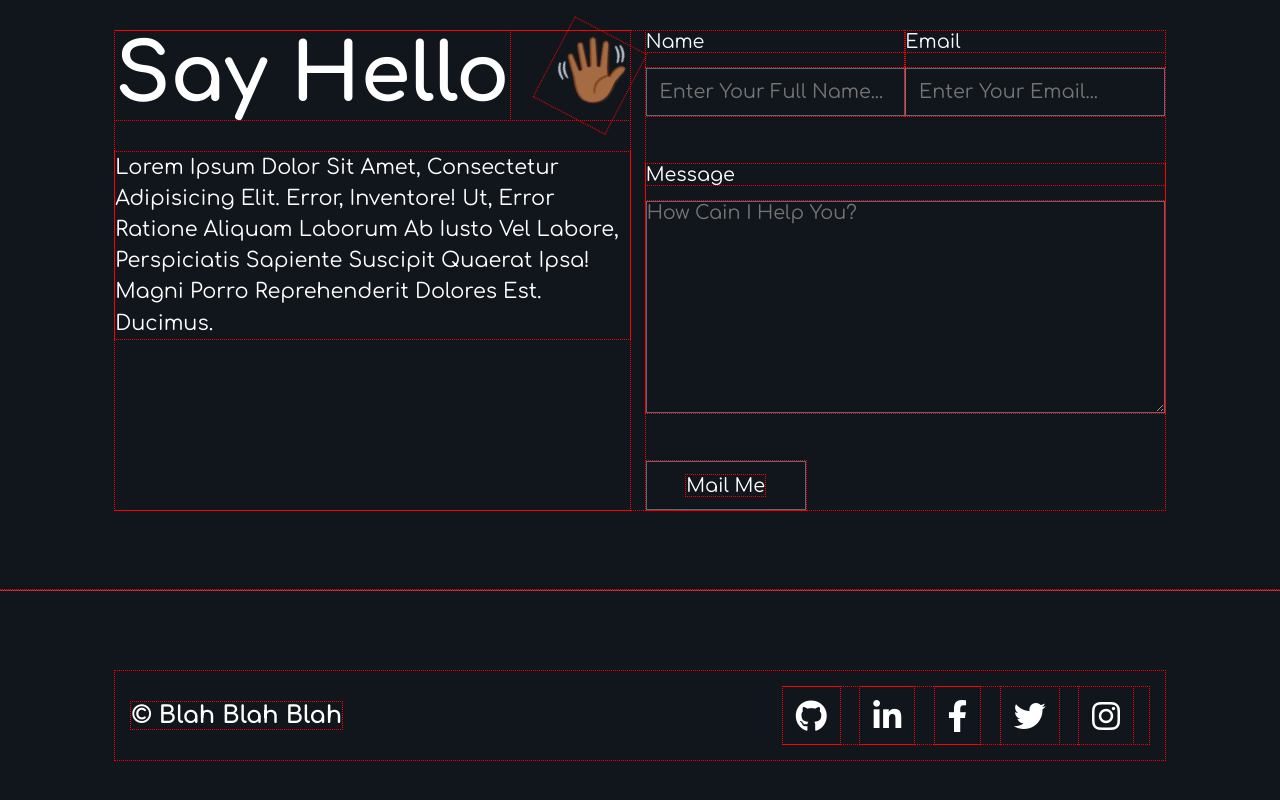
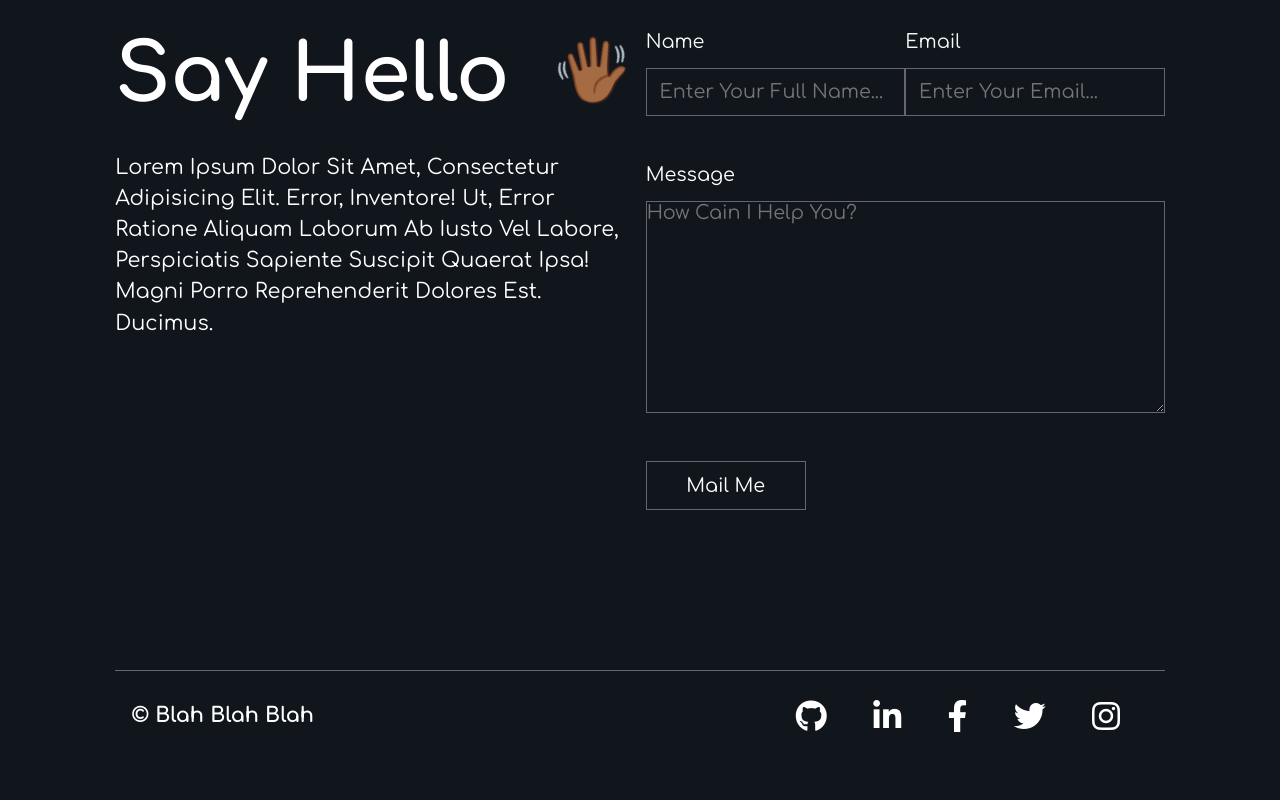
Before and after one commit to shift-48/assignment, a plain HTML site: page index.html in a window 1280 px wide. Shown: the part 9259-10059 px from the top of the page. Drawn offline with Linux system fonts and the light colour scheme.

Commit message:
queries added

```diff
--- a/sass/_config.scss
+++ b/sass/_config.scss
@@ -5,8 +5,8 @@
     margin: 0;
     padding: 0;
     text-transform: capitalize;
-    outline: .1rem dotted red;
-    transition: all linear .5s;
+    // outline: .1rem dotted red;
+    transition: all ease-in .5s;
 }
 
 $main-color:#11151C;
--- a/sass/main.scss
+++ b/sass/main.scss
@@ -61,7 +61,7 @@ nav{
                             // margin-bottom: 2rem;
                                 span{
                                     -webkit-text-fill-color:initial;
-                                    // animation: emoji 2s linear;
+                                    animation: emoji 2s linear;
 
                                 }
                                 background: linear-gradient(to right, #ef3b36, #ffffff);
@@ -495,15 +495,16 @@ nav{
 
 #footer{
     width: 100%;
-    border-top: .05rem solid rgba(187, 182, 204, 0.5);
+
         .footer-container{
+            border-top: .05rem solid rgba(187, 182, 204, 0.5);
             padding: 1rem;
             display: flex;
             align-items: center;
             justify-content: space-between;
                 p{
                     font-weight: 800;
-                    font-size: 1.5rem;
+                    font-size: 1.3rem;
                     color: white;
                 }
                 .socials{
```
Also changed, not shown: css/main.css, 1 other file.
